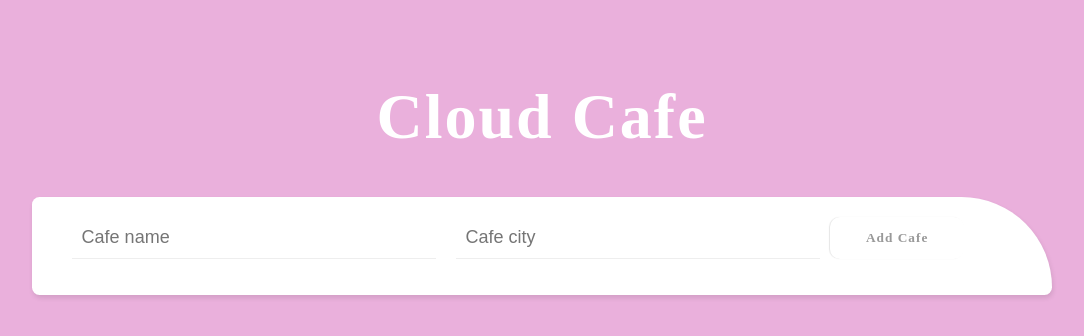
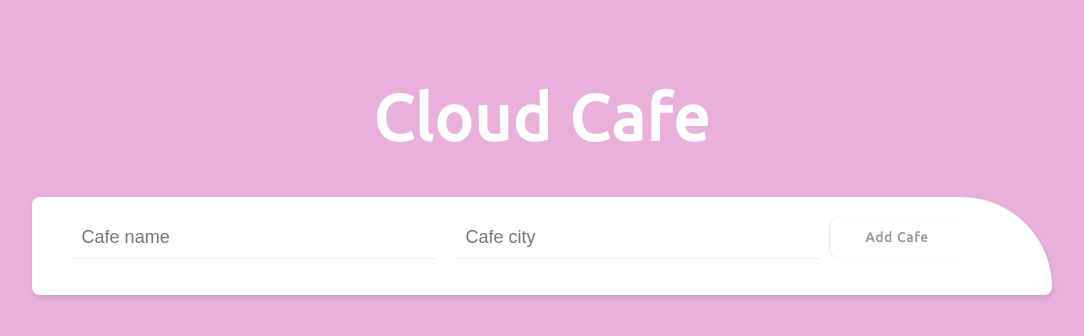
Before and after one commit to LaupWing/Fire-Base-Tutorial, a plain HTML site: page index.html in a window 1280 px wide. Shown: the whole page, without its empty margins (98-1182 px from the left). Drawn offline with Linux system fonts and the light colour scheme; no server answers.

Commit message:
update something

```diff
--- a/index.html
+++ b/index.html
@@ -6,6 +6,7 @@
     <meta http-equiv="X-UA-Compatible" content="ie=edge">
     <title>Firebase Tutorial</title>
     <link rel="stylesheet" href="styles/style.css">
+    <link href="https://fonts.googleapis.com/css?family=Ubuntu&display=swap" rel="stylesheet">
     <!-- The core Firebase JS SDK is always required and must be listed first -->
     <script src="https://www.gstatic.com/firebasejs/6.0.4/firebase-app.js"></script>
     <script src="https://www.gstatic.com/firebasejs/6.0.4/firebase-firestore.js"></script>
--- a/styles/style.css
+++ b/styles/style.css
@@ -1,6 +1,6 @@
 body{
     background: #eab0dc;
-    font-family: ubuntu;
+    font-family: 'Ubuntu', sans-serif;
 }
 
 h1{
@@ -96,7 +96,13 @@ button{
     width: 14%;
     box-shadow: -1px 0px 1px rgba(0,0,0,0.1);
     font-weight: bold;
-    font-family: ubuntu;
+    font-family: 'Ubuntu', sans-serif;
     letter-spacing: 1px;
     color: #999;
+    cursor: pointer;
+    transition: .25s ease-in;
 }
+button:hover{
+    background: #eab0dc;
+    color: white;
+}
```
